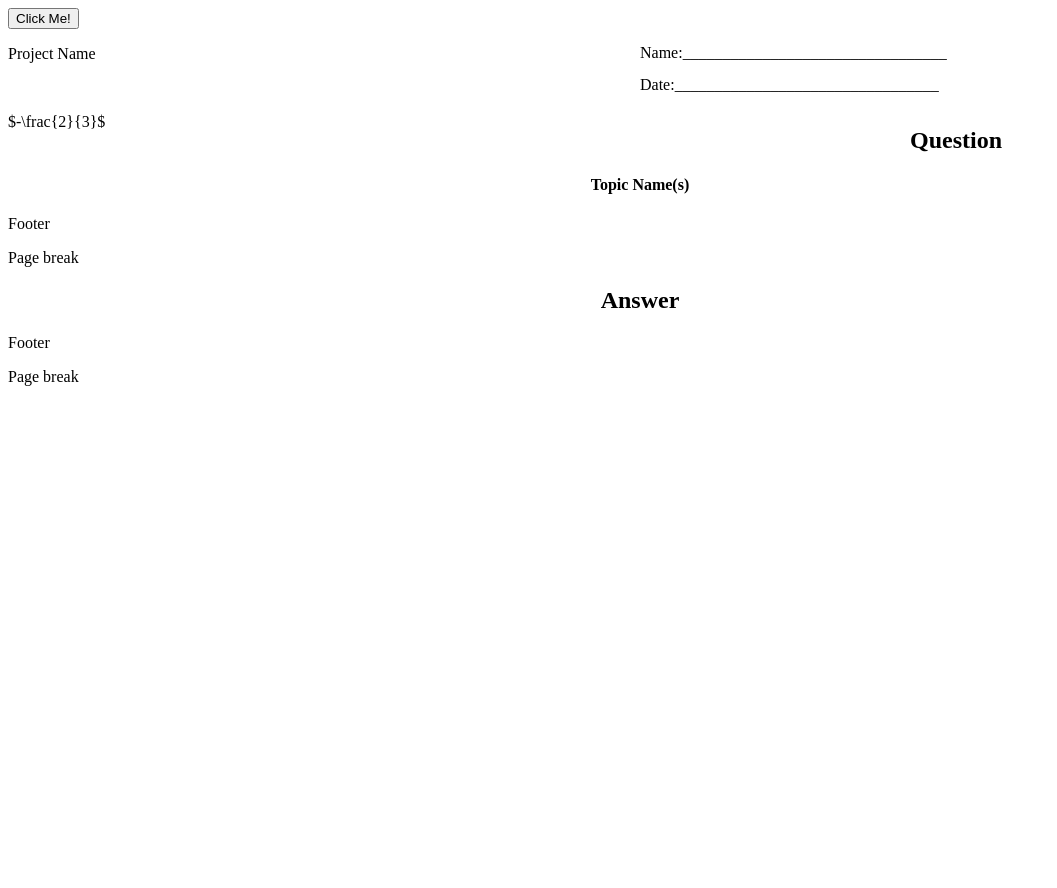
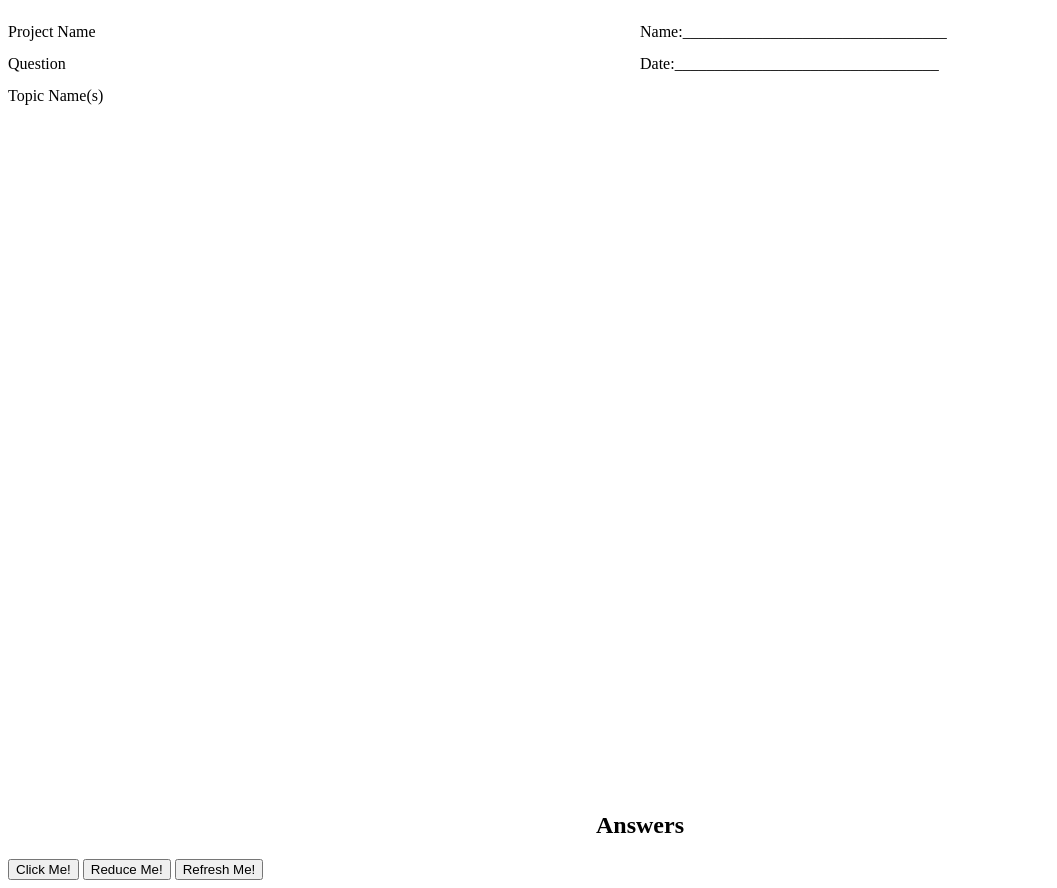
Before and after one commit to Nimsi123/Math_Web_Experience, a plain HTML site: page html/pdf_canvas.html in a window 1280 px wide. Shown: the whole page, without its empty margins (0-1057 px from the left). Before the commit the page ends 800 px from the top, so only its background shows below. Drawn offline with Linux system fonts and the light colour scheme; some packages are replaced by stand-ins of ours.

Commit message:
database-web-PDF should be complete. HTML and latex formatting are working well.

```diff
--- a/css/pdf_canvas.css
+++ b/css/pdf_canvas.css
@@ -10,7 +10,15 @@ footer {
 	text-align: center;
 
 }
+
+
+#question_block .page {page-break-after:always}
+#answer_block {page-break-before:always}
 */
 
-#question_block #page {page-break-after:always}
-#answer_block {page-break-after:always}
+@media print {
+    .pagebreak {
+        clear: both;
+        page-break-after: always;
+    }
+}
--- a/html/pdf_canvas.html
+++ b/html/pdf_canvas.html
@@ -3,23 +3,25 @@
 		<title>Testing web PDF generator</title>
 		<link rel="stylesheet" type="text/css" href="../css/pdf_canvas.css">
 
-
 	</head>
 
 	<body>
-		<button onclick = "genPDF()">Click Me!</button>
+
 
 		<div id = "pdf">
 
 
-			<div id = "info block" style = "height:10%;">
+			<div id = "info block" style = "height:15%;">
 
-				<div style = "float:left;width:50%;">
-					<p>Project Name</p><br>
-					<p id = "math">$-\frac{2}{3}$</p>
+				<div id = "project and question info" style = "float:left;width:50%;">
+					<!--<p>$\sqrt[2]{324}$</p>-->
+					<p style="line-height:16px">Project Name</p>
+					<p style="line-height:16px">Question</p>
+					<p style="line-height:16px">Topic Name(s)</p>
 				</div>
 
 				<div style = "float:left;width:50%;">
+
 					<p style="line-height:16px">Name:_________________________________</p>
 					<p style="line-height:16px">Date:_________________________________</p>
 				</div>
@@ -29,40 +31,40 @@
 			<!--Dump all the questions here-->
 			<div id = "question_block">
 
-				<h2 style = "text-align: center;">Question</h2>
-				<h4 style = "text-align: center;">Topic Name(s)</h4>
-
-				<div id = "page">
+				<div class = "page" style = "height:85%;">
 					<div id = "lqb0" style = "float:left; width:50%;">
 					</div>
 
-					<div id = "rqb0" style = "float:left; width:50%;">
+					<div id = "rqb0" style = "float:right; width:50%;">
 					</div>
 
-					<footer>Footer</footer>
-					<p style = 'page-break-after:always;'>Page break</p>
+					<div class="pagebreak"> </div>
 				</div>
 
 			</div>
 
+			<div class="pagebreak"> </div>
+
 			<!--Dump all the answers here-->
 			<div id = "answer_block">
+				<h2 style = "text-align: center;">Answers</h2>
 
-				<h2 style = "text-align: center;">Answer</h2>
-
-				<div id = "page">
+				<div class = "page">
 					<div id = "lab0" style = "float:left;width:50%;">
 					</div>
 					<div id = "rab0" style = "float:left;width:50%;">
 					</div>
 
-					<footer>Footer</footer>
-					<p style = 'page-break-after:always;'>Page break</p>
+					<div class="pagebreak"> </div>
 				</div>
 
 			</div>
 
 		</div>
+
+		<button onclick = "genPDF()">Click Me!</button>
+		<button onclick = "cutFat();">Reduce Me!</button>
+		<button onclick = "dynamicMathJax();">Refresh Me!</button>
 
 		<!--
 		<h1>Question</h1>
--- a/js/pdf_canvas.js
+++ b/js/pdf_canvas.js
@@ -15,25 +15,90 @@ measurementId: "G-JGSPK5H191"
 firebase.initializeApp(firebaseConfig);
 var db = firebase.firestore();
 
+
+
+function cutFat(){
+	var pages = document.getElementsByClassName("page");
+
+	var lastPage = pages[pages.length-1]
+
+	var i;
+	for(i = 0; i < pages.length; i++){
+		var blocks = pages[i].getElementsByTagName("DIV");
+
+		var secondLastB = blocks[blocks.length-2];
+		var lastBlock = blocks[blocks.length-1];
+
+
+		if (lastBlock.innerHTML == ""){
+			lastBlock.remove();
+			secondLastB.style = "float:left; width:100%;";
+		}
+
+	}
+
+	/*
+	var lastBlock = lastPage.getElementsByTagName("DIV");
+
+	if (lastBlock[1].innerHTML == ""){
+		lastBlock[1].remove();
+		lastBlock[0].style = "float:left; width:100%;";
+		alert(lastBlock[0].id);
+		alert(lastBlock[0].style);
+		alert("done");
+	}
+	*/
+
+	/*
+	var i;
+	for(i = 0; i < pages.length; i++){
+		var blocks = pages[i].getElementsByTagName("DIV");
+
+		var lastBlock = blocks[blocks.length-1];
+		alert("here");
+		alert(lastBlock.innerHTML);
+	}
+	*/
+}
+
+function dynamicMathJax(){
+	var script = document.createElement("script");
+	script.type = "text/javascript";
+	script.src = "https://cdn.mathjax.org/mathjax/latest/MathJax.js?config=TeX-AMS-MML_HTMLorMML";   // use the location of your MathJax
+
+	var config = `MathJax.Hub.Config({ config: "MathJax.js",
+										tex2jax: { inlineMath: [['$', '$'], ["\\(","\\)"]] }
+							});`
+							// + 'MathJax.Hub.Startup.onload();
+
+	if (window.opera) {script.innerHTML = config}
+	           else {script.text = config}
+
+	document.getElementsByTagName("head")[0].appendChild(script);
+	//alert("here");
+	MathJax.Hub.Queue(["Typeset",MathJax.Hub]);
+}
+
 function dumpElement(blockIdentifier, questionNumber, data){
-	// style = "width:80%; float:left;"
-	document.getElementById(blockIdentifier).innerHTML += `<p style= "float:left; left:0%;">` + (questionNumber + ')') + `</p>
-															<p id = "math">` + data + `</p> <br><br><br><br>`;
+
+	document.getElementById(blockIdentifier).innerHTML += `<p style= "float:left; left:0%;">` + (questionNumber + '.') + `</p>`;
+	document.getElementById(blockIdentifier).innerHTML += `<p>` + data + `</p> <br><br><br>`;
+
 }
 
 function genPDF(){
 
-	db.collection("Rational Number Operations")
+	db.collection("Rational Number Operations Addition")
 	.get()
 	.then(function(querySnapshot) {
 			var count = 0;
 			var displacement = 0;
-			var displacementFactor = 18;
+			var displacementFactor = 14;
 
 			var blockCounter = 0;
 
-			var leftLim = 9;
-			var rightLim = 18;
+			var leftLim = 7;
+			var rightLim = 14;
 
 	        querySnapshot.forEach(function(doc) {
 
@@ -60,34 +125,24 @@ function genPDF(){
 	            	displacement += displacementFactor;
 
 	            	//with the info part out of the way, we can fit more questions into the page!
-	            	leftLim = 13;
-	            	rightLim = 26;
-	            	displacementFactor = 26;
-
+	            	leftLim = 9;
+	            	rightLim = 18;
+	            	displacementFactor = 18;
 
 	            	document.getElementById("question_block").innerHTML += `
-	            	<div id = "page">
-			            <div id = ` + ("lqb" + blockCounter) + ` style = "float:left; width:50%;">
-						</div>
+					<div class = "page">
+			            <div id = ` + ("lqb" + blockCounter) + ` style = "float:left; width:50%;"></div>
+						<div id = ` + ("rqb" + blockCounter) + ` style = "float:left; width:50%;"></div>
+						<div class="pagebreak"> </div>
+					</div>
 
-						<div id = ` + ("rqb" + blockCounter) + ` style = "float:left; width:50%;">
-						</div>
-
-						<footer>Footer</footer>
-						<p style = 'page-break-after:always;'>Page break</p>
-					</div>
 					`;
 
 					document.getElementById("answer_block").innerHTML += `
-					<div id = "page">
-			            <div id = ` + ("lab" + blockCounter) + ` style = "float:left; width:50%;">
-						</div>
-
-						<div id = ` + ("rab" + blockCounter) + ` style = "float:left; width:50%;">
-						</div>
-
-						<footer>Footer</footer>
-						<p style = 'page-break-after:always;'>Page break</p>
+					<div class = "page">
+			            <div id = ` + ("lab" + blockCounter) + ` style = "float:left; width:50%;"></div>
+						<div id = ` + ("rab" + blockCounter) + ` style = "float:left; width:50%;"></div>
+						<div class="pagebreak"> </div>
 					</div>
 					`;
 	            }
@@ -97,25 +152,5 @@ function genPDF(){
 
 	        });
 	    });
-	//MathJax.Hub.Queue(["Typeset",MathJax.Hub, "math"]);
-	//alert("done");
-	alert("one");
-	(function () {
-		  var script = document.createElement("script");
-		  script.type = "text/javascript";
-		  script.src = "https://cdn.mathjax.org/mathjax/latest/MathJax.js?config=TeX-AMS-MML_HTMLorMML";   // use the location of your MathJax
 
-		  var config = `MathJax.Hub.Config({ config: "MathJax.js",
-		  									tex2jax: { inlineMath: [['$', '$']] },
-		    								elements: ['math']
-		   									}); ` + 'MathJax.Hub.Startup.onload();';
-
-		  if (window.opera) {script.innerHTML = config}
-		               else {script.text = config}
-
-		  document.getElementsByTagName("head")[0].appendChild(script);
-		})();
-	alert("n");
-	MathJax.Hub.Queue(["Typeset",MathJax.Hub, "math"]);
-	alert("done");
 }
```
Also changed, not shown: 1 other file.
